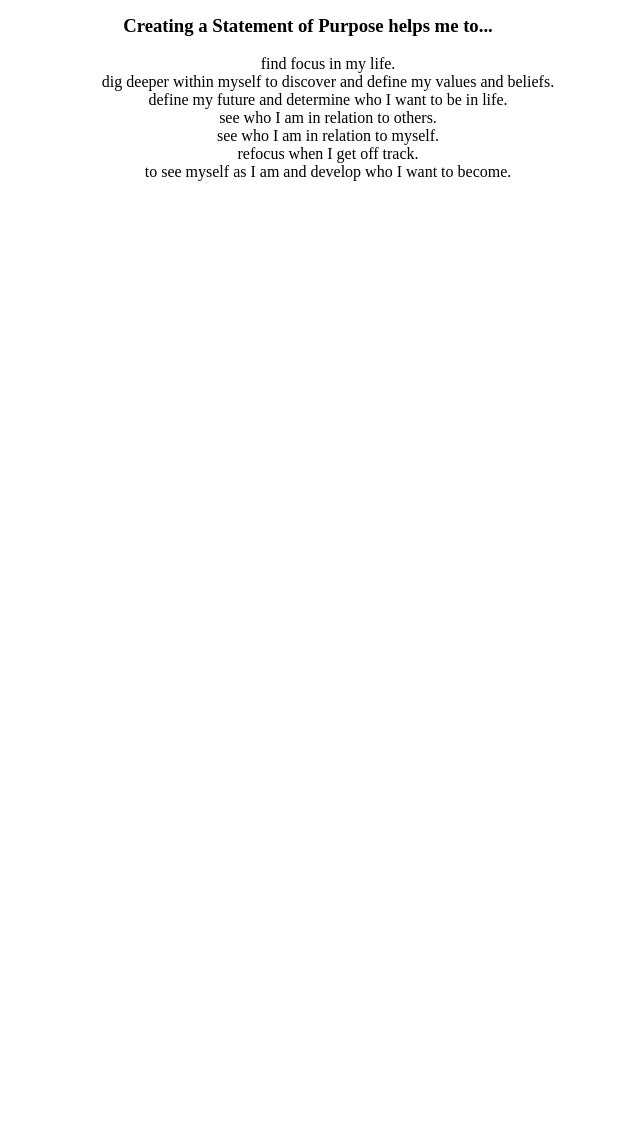
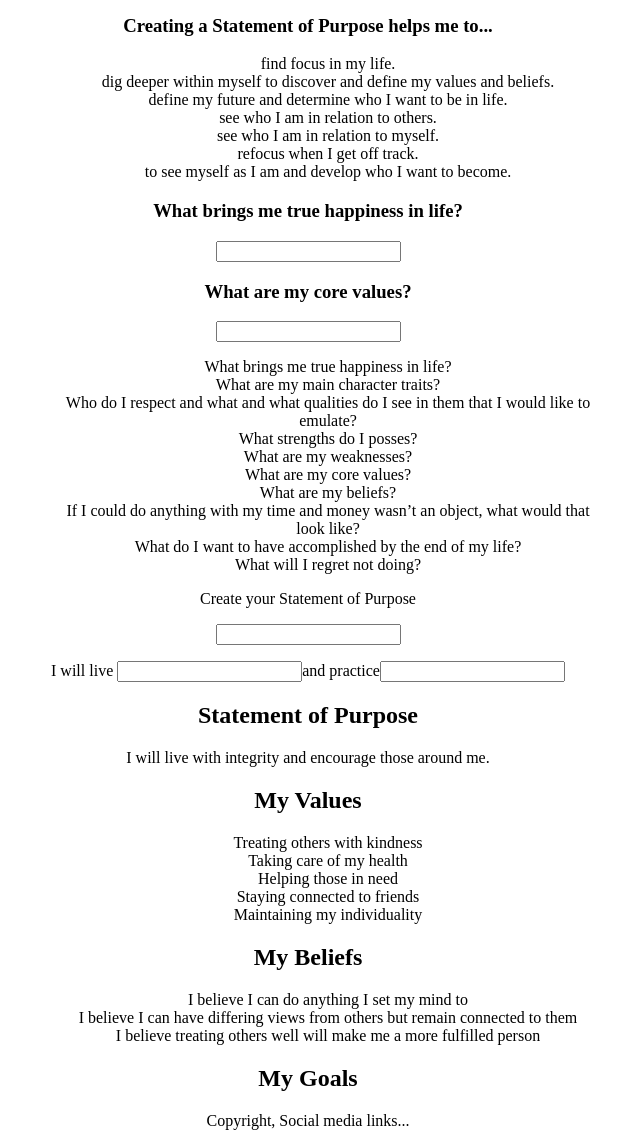
Before and after one commit to kimcheru18/define-statement-of-purpose-node-capstone, a website: page public/index.html in a window 1280 px wide. Shown: the part 500-1630 px from the top of the page, without its empty margins (332-972 px from the left). Before the commit the page ends 800 px from the top, so only its background shows below. Drawn offline with nearby package versions, Linux system fonts and the light colour scheme; files that its build step writes are made by us from their sources.

Commit message:
added more to html, updated server.js

```diff
--- a/public/index.html
+++ b/public/index.html
@@ -1,14 +1,17 @@
 <!DOCTYPE html>
 <html>
+
 <head>
     <title>Statement of Purpose</title>
-        <link rel="stylesheet" type="text/css" href="public/css/styles.css">
+    <link rel="stylesheet" type="text/css" href="/css/styles.css">
 </head>
+
 <body>
     <header>
         <h1>Statement of Purpose</h1>
     </header>
     <!--first screen-->
+    <main class="welcome-page">
         <h3>This app is designed to</h3>
         <ul>
             <li>Guide you in creating a Statement of Purpose.</li>
@@ -16,15 +19,12 @@
             <li>Inspire you to set goals that are in line with your statement.</li>
         </ul>
 
-        <!--   second screen-->
-        <div>
-
         <p>
             This is an assignment to create a brief verbal representation of “you” and who you hope to become. It should only be 3-4 sentences long.
         </p>
 
         <p>
-                It is an idea to aspire to,  it is a direction to go. It is not concrete and unmoveable, it is fluid, it is malleable.
+            It is an idea to aspire to, it is a direction to go. It is not concrete and unmoveable, it is fluid, it is malleable.
         </p>
         <p>
             This Statement is not about creating a business plan or a list of things to complete. It is introspective, a way to see who you are at your core.
@@ -33,14 +33,16 @@
             Defining your values and beliefs will help you create this statement and then you can set goals that are in line with your statement.
         </p>
 
-            <!--        third screen-->
+    </main>
+
+    <main class="get-started-page">
         <h3>Let's get started</h3>
         <p>
             To begin, you will answer several questions to get you thinking about who you are and what direction you want to go, then you can create a statement in your own words or use a customizable template.
         </p>
-        </div>
+    </main>
 
-        <!--    information page???-->
+    <main class="information-page">
         <h3>Creating a Statement of Purpose helps me to...</h3>
         <ul>
             <li>find focus in my life.</li>
@@ -51,13 +53,78 @@
             <li>refocus when I get off track.</li>
             <li>to see myself as I am and develop who I want to become.</li>
         </ul>
+    </main>
 
+    <main class="questions">
+        <h3 class="question">What brings me true happiness in life?</h3>
+        <input type="text" name="text" required>
+    </main>
 
+    <main class="question-values-beliefs">
+        <h3 class="values-beliefs">What are my core values?</h3>
+        <input type="text" name="text" required>
+    </main>
 
+    <main class="completed-questions">
+        <ul>
+            <li>What brings me true happiness in life?</li>
+            <li>What are my main character traits?</li>
+            <li>Who do I respect and what and what qualities do I see in them that I would like to emulate?</li>
+            <li>What strengths do I posses?</li>
+            <li>What are my weaknesses?</li>
+            <li>What are my core values?</li>
+            <li>What are my beliefs?</li>
+            <li>If I could do anything with my time and money wasn’t an object, what would that look like?</li>
+            <li>What do I want to have accomplished by the end of my life?</li>
+            <li>What will I regret not doing?</li>
+        </ul>
+    </main>
 
+    <main class="create-sop">
+        <p>Create your Statement of Purpose</p>
+        <input type="text" name="text" required>
 
+    </main>
 
+    <main class="template-sop">
+        <p>I will live <input type="text" name="text" required>and practice<input type="text" name="text" required></p>
+    </main>
 
+    <main class="completed-sop">
+        <h2>Statement of Purpose</h2>
+        <p>I will live with integrity and encourage those around me.</p>
+    </main>
 
+    <main class="value-list">
+        <h2>My Values</h2>
+        <ul>
+            <li>Treating others with kindness</li>
+            <li>Taking care of my health</li>
+            <li>Helping those in need</li>
+            <li>Staying connected to friends</li>
+            <li>Maintaining my individuality</li>
+        </ul>
+    </main>
+
+    <main class="belief-list">
+        <h2>My Beliefs</h2>
+        <ul>
+            <li>I believe I can do anything I set my mind to</li>
+            <li>I believe I can have differing views from others but remain connected to them</li>
+            <li>I believe treating others well will make me a more fulfilled person</li>
+        </ul>
+    </main>
+
+    <main class="goal-list">
+        <h2>My Goals</h2>
+
+    </main>
+
+    <footer>
+        Copyright, Social media links...
+    </footer>
+    <script src="//code.jquery.com/jquery-3.2.1.js" integrity="sha256-DZAnKJ/6XZ9si04Hgrsxu/8s717jcIzLy3oi35EouyE=" crossorigin="anonymous"></script>
+    <script src="app.js"></script>
 </body>
+
 </html>
```
Also changed, not shown: server.js (+32 -5 lines). Lines whose indentation alone changed are shown as unchanged.
